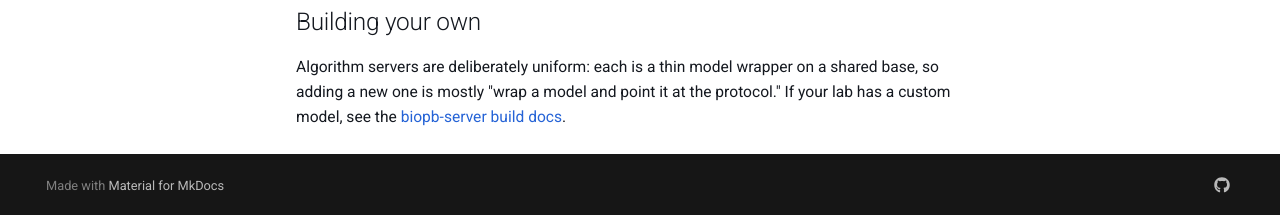
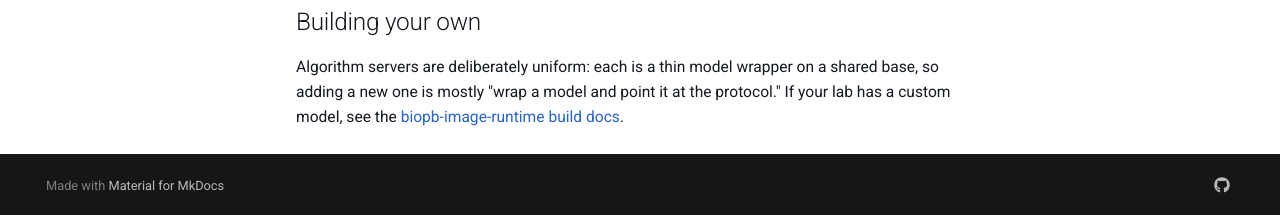
Before and after one commit to biopb/biopb-site, an MkDocs documentation site: the page built from docs/algorithm-servers.md, in a window 1280 px wide and 900 px high, scrolled down 1028 px. Shown: the part 682-897 px from the top of the window. Built offline with MkDocs 1.6.1 and Material for MkDocs 9.7.7, drawn with Linux system fonts in a browser that asks for light colours; comment, search, counter and statistics services are not loaded.

Commit message:
docs: fix broken build-your-own link on Algorithm servers page (#5)
The link pointed to biopb-server/BUILD.md, which 404s. Point it to the
biopb-image-runtime README, the actual custom-servicer build guide.

```diff
--- a/docs/algorithm-servers.md
+++ b/docs/algorithm-servers.md
@@ -71,4 +71,4 @@
 Algorithm servers are deliberately uniform: each is a thin model wrapper on a shared base, so
 adding a new one is mostly "wrap a model and point it at the protocol." If your lab has a
 custom model, see the
-[biopb-server build docs](https://github.com/biopb/biopb-server/blob/main/BUILD.md).
+[biopb-image-runtime build docs](https://github.com/biopb/biopb/blob/main/biopb-image-runtime/README.md).
```
